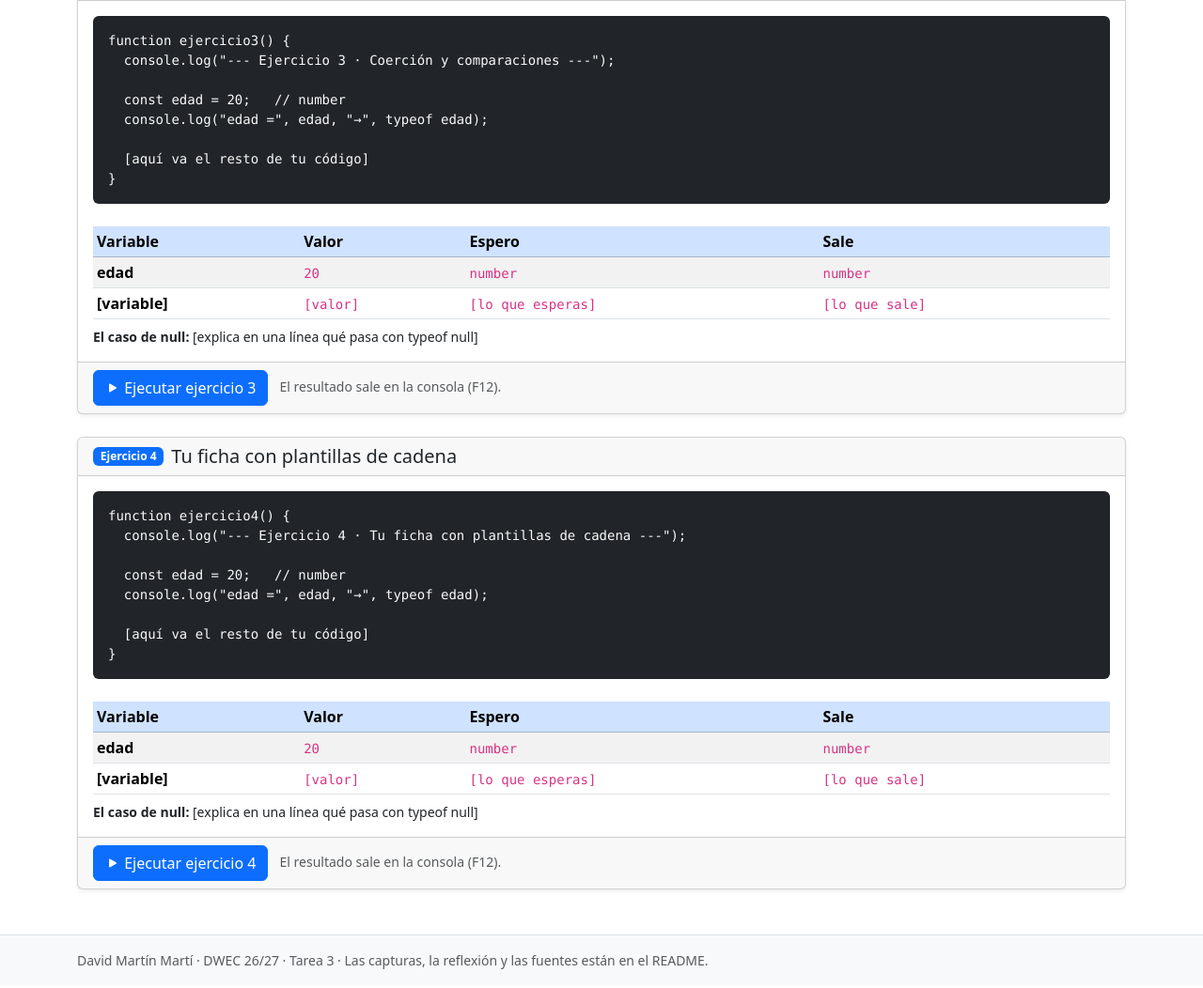
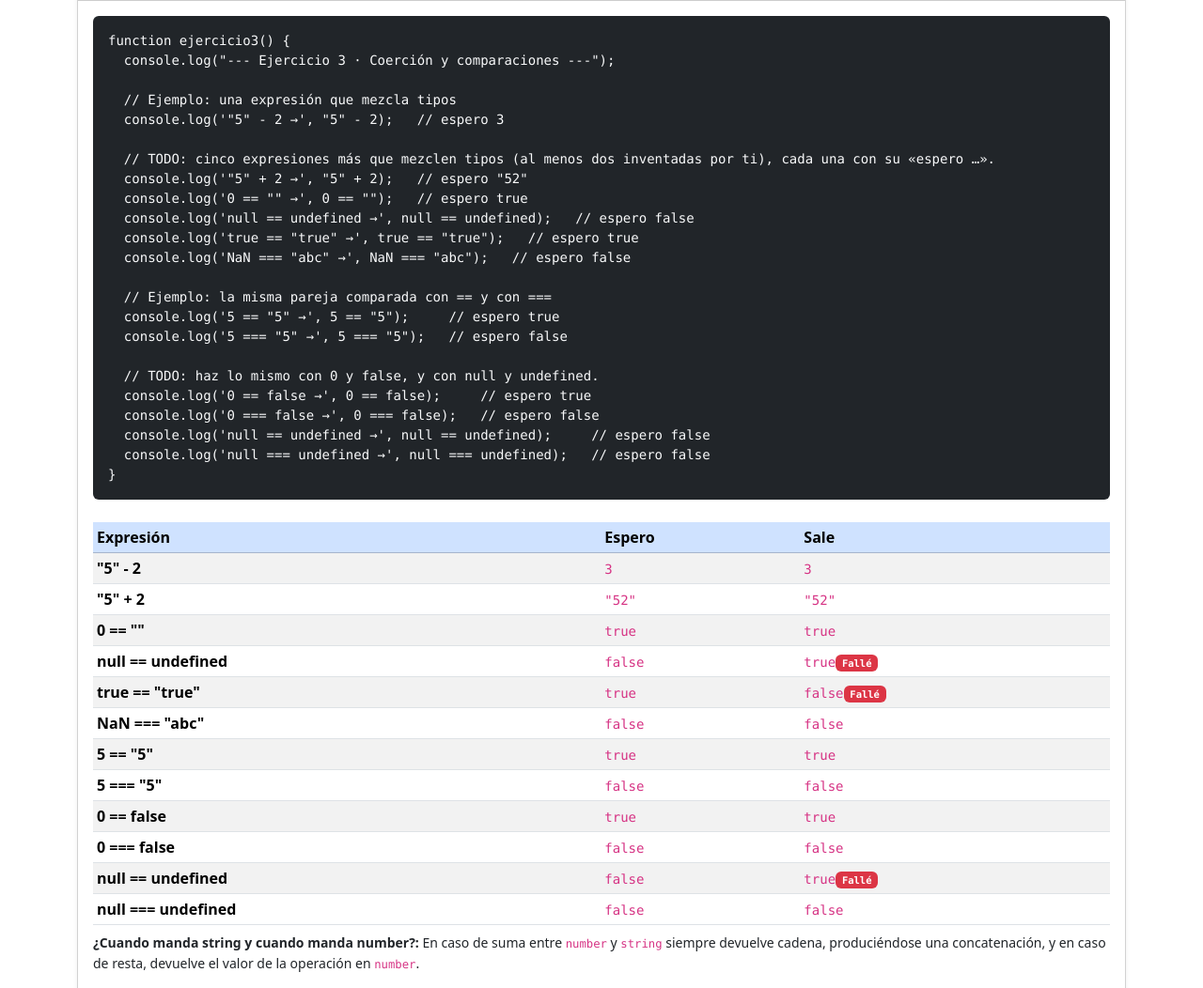
Before and after one commit to Dmm123d/dwec-dmartin, a plain HTML site: page tema03/index.html in a window 1280 px wide. Shown: the part 2349-3401 px from the top of the page at 94% size. Drawn offline with nearby package versions, Linux system fonts and the light colour scheme.

Commit message:
Ejercicio 3 acabado y parte del Ejercicio 4

```diff
--- a/tema03/index.html
+++ b/tema03/index.html
@@ -104,7 +104,7 @@
         </div>
 
         <!-- 4) Tu explicación -->
-        <p class="small mb-0"><strong>El caso de null:</strong> [explica en una línea qué pasa con typeof null]</p>
+        <p class="small mb-0"><strong>El caso de null:</strong> Devuelve <code>object</code> por un error histórico en el código binario original de JavaScript. No se corrige para evitar romper millones de páginas web antiguas que dependen de ese comportamiento, </p>
       </div>
 
       <!-- 5) El botón. onclick="ejercicio1()" hace que, al pulsarlo, se ejecute la función ejercicio1() de js/app.js.
@@ -180,12 +180,9 @@
             </tbody>
           </table>
         </div>
-
-        <!-- 4) Tu explicación -->
-        <p class="small mb-0"><strong>El caso de null:</strong> [explica en una línea qué pasa con typeof null]</p>
       </div>
 
-      <!-- 5) El botón. onclick="ejercicio2()" hace que, al pulsarlo, se ejecute la función ejercicio2() de js/app.js.
+      <!-- 4) El botón. onclick="ejercicio2()" hace que, al pulsarlo, se ejecute la función ejercicio2() de js/app.js.
               Cómo funciona lo veremos más adelante, con los eventos. De momento, cópialo tal cual y cambia solo el número. -->
       <div class="card-footer">
         <button type="button" class="btn btn-primary" onclick="ejercicio2()">
@@ -208,15 +205,30 @@
 
       <div class="card-body">
 
-        <!-- 2) El código: cuando termines, copia aquí tu función ejercicio1() de js/app.js.
+        <!-- 2) El código: cuando termines, copia aquí tu función ejercicio3() de js/app.js.
                 Si tu código lleva los signos < o >, escríbelos como &lt; y &gt; -->
         <pre class="bg-dark text-light p-3 rounded small mb-4"><code>function ejercicio3() {
   console.log("--- Ejercicio 3 · Coerción y comparaciones ---");
 
-  const edad = 20;   // number
-  console.log("edad =", edad, "→", typeof edad);
+  // Ejemplo: una expresión que mezcla tipos
+  console.log('"5" - 2 →', "5" - 2);   // espero 3
 
-  [aquí va el resto de tu código]
+  // TODO: cinco expresiones más que mezclen tipos (al menos dos inventadas por ti), cada una con su «espero …».
+  console.log('"5" + 2 →', "5" + 2);   // espero "52"
+  console.log('0 == "" →', 0 == "");   // espero true
+  console.log('null == undefined →', null == undefined);   // espero false
+  console.log('true == "true" →', true == "true");   // espero true
+  console.log('NaN === "abc" →', NaN === "abc");   // espero false
+
+  // Ejemplo: la misma pareja comparada con == y con ===
+  console.log('5 == "5" →', 5 == "5");     // espero true
+  console.log('5 === "5" →', 5 === "5");   // espero false
+
+  // TODO: haz lo mismo con 0 y false, y con null y undefined.
+  console.log('0 == false →', 0 == false);     // espero true
+  console.log('0 === false →', 0 === false);   // espero false
+  console.log('null == undefined →', null == undefined);     // espero false
+  console.log('null === undefined →', null === undefined);   // espero false
 }</code></pre>
 
         <!-- 3) La tabla «Espero / Sale», rellenada a mano.
@@ -225,17 +237,27 @@
         <div class="table-responsive">
           <table class="table table-sm table-striped align-middle mb-2">
             <thead class="table-primary">
-              <tr><th scope="col">Variable</th><th scope="col">Valor</th><th scope="col">Espero</th><th scope="col">Sale</th></tr>
+              <tr><th scope="col">Expresión</th><th scope="col">Espero</th><th scope="col">Sale</th></tr>
             </thead>
             <tbody>
-              <tr><th scope="row">edad</th><td><code>20</code></td><td><code>number</code></td><td><code>number</code></td></tr>
-              <tr><th scope="row">[variable]</th><td><code>[valor]</code></td><td><code>[lo que esperas]</code></td><td><code>[lo que sale]</code></td></tr>
+              <tr><th scope="row">"5" - 2</th><td><code>3</code></td><td><code>3</code></td></tr>
+              <tr><th scope="row">"5" + 2</th><td><code>"52"</code></td><td><code>"52"</code></td></tr>
+              <tr><th scope="row">0 == ""</th><td><code>true</code></td><td><code>true</code></td></tr>
+              <tr><th scope="row">null == undefined</th><td><code>false</code></td><td><code>true<span class="badge text-bg-danger">Fallé</span></code></td></tr>
+              <tr><th scope="row">true == "true"</th><td><code>true</code></td><td><code>false<span class="badge text-bg-danger">Fallé</span></code></td></tr>
+              <tr><th scope="row">NaN === "abc"</th><td><code>false</code></td><td><code>false</code></td></tr>
+              <tr><th scope="row">5 == "5"</th><td><code>true</code></td><td><code>true</code></td></tr>
+              <tr><th scope="row">5 === "5"</th><td><code>false</code></td><td><code>false</code></td></tr>
+              <tr><th scope="row">0 == false</th><td><code>true</code></td><td><code>true</code></td></tr>
+              <tr><th scope="row">0 === false</th><td><code>false</code></td><td><code>false</code></td></tr>
+              <tr><th scope="row">null == undefined</th><td><code>false</code></td><td><code>true<span class="badge text-bg-danger">Fallé</span></code></td></tr>
+              <tr><th scope="row">null === undefined</th><td><code>false</code></td><td><code>false</code></td></tr>
             </tbody>
           </table>
         </div>
 
         <!-- 4) Tu explicación -->
-        <p class="small mb-0"><strong>El caso de null:</strong> [explica en una línea qué pasa con typeof null]</p>
+        <p class="small mb-0"><strong>¿Cuando manda string y cuando manda number?:</strong> En caso de suma entre <code>number</code> y <code>string</code> siempre devuelve cadena, produciéndose una concatenación, y en caso de resta, devuelve el valor de la operación en <code>number</code>.</p>
       </div>
 
       <!-- 5) El botón. onclick="ejercicio3()" hace que, al pulsarlo, se ejecute la función ejercicio3() de js/app.js.
@@ -266,10 +288,28 @@
         <pre class="bg-dark text-light p-3 rounded small mb-4"><code>function ejercicio4() {
   console.log("--- Ejercicio 4 · Tu ficha con plantillas de cadena ---");
 
-  const edad = 20;   // number
-  console.log("edad =", edad, "→", typeof edad);
+  // Tus datos, con const
+  const nombre = "David Martín Martí";
+  // TODO: ciclo, curso y una afición, también con const.
+  const ciclo = "Desarrollo de Aplicaciones Web";
+  const curso = "2ºCurso";
+  const aficion = "jugar videojuegos";
 
-  [aquí va el resto de tu código]
+  // Un dato que cambia, con let
+  // TODO: por ejemplo, las horas que has estudiado esta semana. Después súmale algo con +=.
+  let horasEstudiadas = 0;
+  horasEstudiadas += 5;
+
+  // La ficha con plantilla de cadena: backticks (`) y ${ }
+  const ficha = `Soy ${nombre} del ${curso} de ${ciclo} y mi afición es ${aficion}. He estudiado esta semana ${horasEstudiadas} horas`;
+  // TODO: completa la ficha con todos tus datos y muéstrala con alert() y en la consola.
+  alert(ficha);
+  // TODO: escribe la misma ficha concatenando con + en una constante fichaConMas y muéstrala en la consola.
+  const fichaConcatenada = "Soy " + nombre + " del " + curso + " de " + ciclo + " y mi afición es " + aficion + ". He estudiado esta semana " + horasEstudiadas + " horas";
+  // TODO: compara las dos con === y muestra el resultado en la consola: tiene que salir true.
+  alert(fichaConcatenada);
+  console.log("ficha === fichaConcatenada →", ficha === fichaConcatenada);
+  // Recuerda: el error de dar otro valor a una const se provoca en la consola del navegador, no aquí.
 }</code></pre>
 
         <!-- 3) La tabla «Espero / Sale», rellenada a mano.
--- a/tema03/js/app.js
+++ b/tema03/js/app.js
@@ -45,14 +45,14 @@ function ejercicio2() {
   console.log("--- Ejercicio 2 · Conversiones explícitas ---");
 
   // Ejemplo: una conversión, tu predicción y el resultado con su tipo
-  const a = String(123);   // espero string "123"
-  const b = Number("123");   // espero number 123
-  const c = Number("12abc");   // espero [tu predicción]
-  const d = Number("");   // espero number 0
-  const e = Number(true);   // espero number 1
-  const f = Boolean(0);   // espero boolean false
-  const g = Boolean("texto");   // espero boolean true
-  const h = Boolean("");   // espero boolean false
+  const a = String(123);   // espero "123" string
+  const b = Number("123");   // espero 123 number
+  const c = Number("12abc");   // espero 12 number
+  const d = Number("");   // espero 0 number
+  const e = Number(true);   // espero 1 number
+  const f = Boolean(0);   // espero false boolean
+  const g = Boolean("texto");   // espero true boolean
+  const h = Boolean("");   // espero false boolean
 
   console.log("String(123) →", a, typeof a);
   console.log("Number(\"123\") →", b, typeof b);
@@ -75,15 +75,24 @@ function ejercicio3() {
   console.log("--- Ejercicio 3 · Coerción y comparaciones ---");
 
   // Ejemplo: una expresión que mezcla tipos
-  console.log('"5" - 2 →', "5" - 2);   // espero [tu predicción]
+  console.log('"5" - 2 →', "5" - 2);   // espero 3
 
   // TODO: cinco expresiones más que mezclen tipos (al menos dos inventadas por ti), cada una con su «espero …».
+  console.log('"5" + 2 →', "5" + 2);   // espero "52"
+  console.log('0 == "" →', 0 == "");   // espero true
+  console.log('null == undefined →', null == undefined);   // espero false
+  console.log('true == "true" →', true == "true");   // espero true
+  console.log('NaN === "abc" →', NaN === "abc");   // espero false
 
   // Ejemplo: la misma pareja comparada con == y con ===
-  console.log('5 == "5" →', 5 == "5");     // espero [tu predicción]
-  console.log('5 === "5" →', 5 === "5");   // espero [tu predicción]
+  console.log('5 == "5" →', 5 == "5");     // espero true
+  console.log('5 === "5" →', 5 === "5");   // espero false
 
   // TODO: haz lo mismo con 0 y false, y con null y undefined.
+  console.log('0 == false →', 0 == false);     // espero true
+  console.log('0 === false →', 0 === false);   // espero false
+  console.log('null == undefined →', null == undefined);     // espero false
+  console.log('null === undefined →', null === undefined);   // espero false
 }
 
 
@@ -92,18 +101,25 @@ function ejercicio4() {
   console.log("--- Ejercicio 4 · Tu ficha con plantillas de cadena ---");
 
   // Tus datos, con const
-  const nombre = "[Tu nombre]";
+  const nombre = "David Martín Martí";
   // TODO: ciclo, curso y una afición, también con const.
+  const ciclo = "Desarrollo de Aplicaciones Web";
+  const curso = "2ºCurso";
+  const aficion = "jugar videojuegos";
 
   // Un dato que cambia, con let
   // TODO: por ejemplo, las horas que has estudiado esta semana. Después súmale algo con +=.
+  let horasEstudiadas = 0;
+  horasEstudiadas += 5;
 
   // La ficha con plantilla de cadena: backticks (`) y ${ }
-  const ficha = `Soy ${nombre}.`;
+  const ficha = `Soy ${nombre} del ${curso} de ${ciclo} y mi afición es ${aficion}. He estudiado esta semana ${horasEstudiadas} horas`;
   // TODO: completa la ficha con todos tus datos y muéstrala con alert() y en la consola.
-
+  alert(ficha);
   // TODO: escribe la misma ficha concatenando con + en una constante fichaConMas y muéstrala en la consola.
+  const fichaConcatenada = "Soy " + nombre + " del " + curso + " de " + ciclo + " y mi afición es " + aficion + ". He estudiado esta semana " + horasEstudiadas + " horas";
   // TODO: compara las dos con === y muestra el resultado en la consola: tiene que salir true.
-
+  alert(fichaConcatenada);
+  console.log("ficha === fichaConcatenada →", ficha === fichaConcatenada);
   // Recuerda: el error de dar otro valor a una const se provoca en la consola del navegador, no aquí.
 }
```
